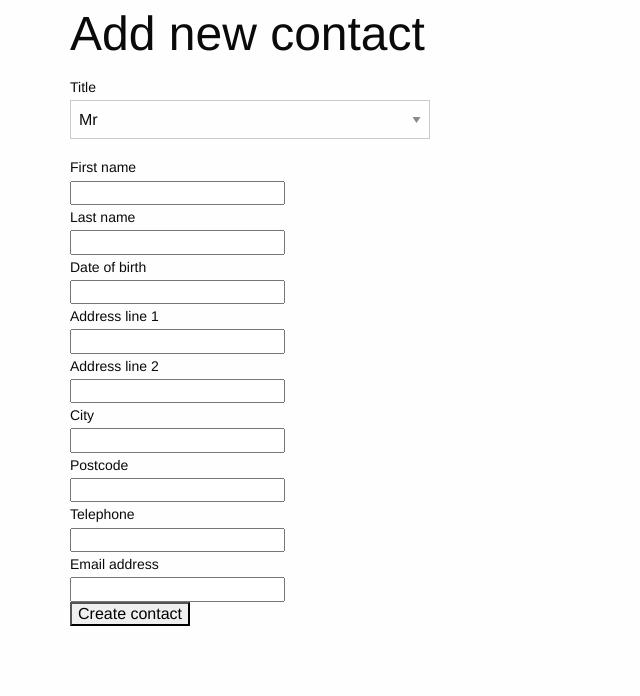
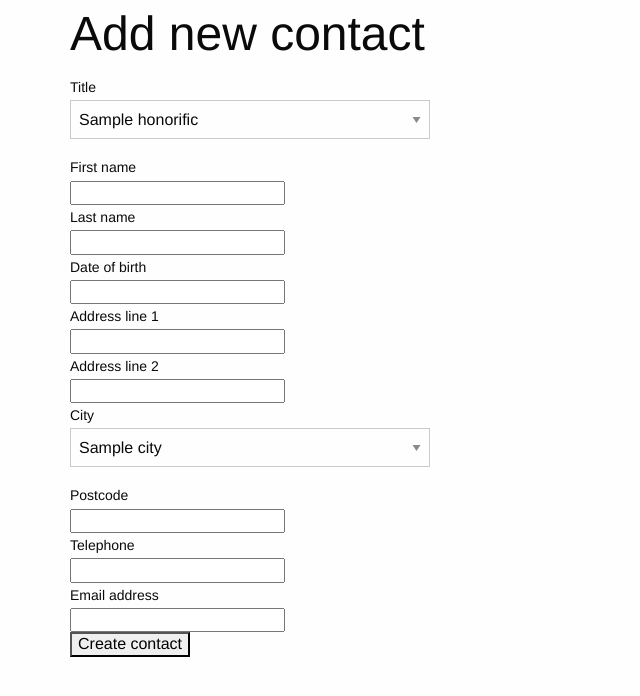
Before and after one commit to TomRosenbloom/codeigniter, a CodeIgniter app: page /database/index.php/contacts/create in a window 1280 px wide. Shown: the part 24-720 px from the top of the page, without its empty margins (0-640 px from the left). Run offline with CodeIgniter, Linux system fonts and the light colour scheme; tables that the repository leaves empty or names only in its code hold one stand-in row (values such as "Sample post"); some libraries are stand-ins or nearby versions.

Commit message:
data driven dropdowns for honorific & city

```diff
--- a/application/config/routes.php
+++ b/application/config/routes.php
@@ -1,58 +1,11 @@
 <?php
 defined('BASEPATH') OR exit('No direct script access allowed');
 
-/*
-| -------------------------------------------------------------------------
-| URI ROUTING
-| -------------------------------------------------------------------------
-| This file lets you re-map URI requests to specific controller functions.
-|
-| Typically there is a one-to-one relationship between a URL string
-| and its corresponding controller class/method. The segments in a
-| URL normally follow this pattern:
-|
-|	example.com/class/method/id/
-|
-| In some instances, however, you may want to remap this relationship
-| so that a different class/function is called than the one
-| corresponding to the URL.
-|
-| Please see the user guide for complete details:
-|
-|	https://codeigniter.com/user_guide/general/routing.html
-|
-| -------------------------------------------------------------------------
-| RESERVED ROUTES
-| -------------------------------------------------------------------------
-|
-| There are three reserved routes:
-|
-|	$route['default_controller'] = 'welcome';
-|
-| This route indicates which controller class should be loaded if the
-| URI contains no data. In the above example, the "welcome" class
-| would be loaded.
-|
-|	$route['404_override'] = 'errors/page_missing';
-|
-| This route will tell the Router which controller/method to use if those
-| provided in the URL cannot be matched to a valid route.
-|
-|	$route['translate_uri_dashes'] = FALSE;
-|
-| This is not exactly a route, but allows you to automatically route
-| controller and method names that contain dashes. '-' isn't a valid
-| class or method name character, so it requires translation.
-| When you set this option to TRUE, it will replace ALL dashes in the
-| controller and method URI segments.
-|
-| Examples:	my-controller/index	-> my_controller/index
-|		my-controller/my-method	-> my_controller/my_method
-*/
 $route['default_controller'] = 'contacts';
-$route['404_override'] = '';
-$route['translate_uri_dashes'] = FALSE;
 
 $route['create'] = 'contacts/create';
 $route['contact/(:any)'] = 'contacts/show/$1';
 $route['contacts'] = 'contacts/index';
+
+$route['404_override'] = '';
+$route['translate_uri_dashes'] = FALSE;
--- a/application/controllers/Contacts.php
+++ b/application/controllers/Contacts.php
@@ -6,6 +6,8 @@ class Contacts extends CI_Controller {
     {
         parent::__construct();
         $this->load->model('contact_model');
+        $this->load->model('honorific_model');
+        $this->load->model('city_model');
         $this->load->helper('url_helper');
     }
 
@@ -49,6 +51,8 @@ class Contacts extends CI_Controller {
 
         $data['title'] = 'Contact - create';
         $data['heading'] = 'Add new contact';
+        $data['honorifics'] = $this->honorific_model->get_honorifics();
+        $data['cities'] = $this->city_model->get_cities();
 
         $this->form_validation->set_rules('first_name', 'First name', 'required');
         $this->form_validation->set_rules('last_name', 'Last name', 'required');
--- /dev/null
+++ b/application/models/City_model.php
@@ -0,0 +1,17 @@
+<?php
+defined('BASEPATH') OR exit('No direct script access allowed');
+
+class City_model extends CI_Model
+{
+
+    public function __construct()
+    {
+        //parent::__construct(); // why?
+        $this->load->database();
+    }
+
+    public function get_cities() {
+        $query = $this->db->get('city');
+        return $query->result_array();
+    }
+}
--- a/application/models/Contact_model.php
+++ b/application/models/Contact_model.php
@@ -1,7 +1,8 @@
 <?php
 defined('BASEPATH') OR exit('No direct script access allowed');
 
-class Contact_model extends CI_Model{
+class Contact_model extends CI_Model
+{
 
     public function __construct()
     {
@@ -32,7 +33,7 @@ class Contact_model extends CI_Model{
 
         $data = array(
             'slug' => $slug,
-            'title_id' => $this->input->post('title_id'),
+            'honorific_id' => $this->input->post('honorific_id'),
             'first_name' => $this->input->post('first_name'),
             'last_name' => $this->input->post('last_name'),
             'birth_date' => $this->input->post('birth_date'),
--- /dev/null
+++ b/application/models/Honorific_model.php
@@ -0,0 +1,17 @@
+<?php
+defined('BASEPATH') OR exit('No direct script access allowed');
+
+class Honorific_model extends CI_Model
+{
+
+    public function __construct()
+    {
+        //parent::__construct(); // why?
+        $this->load->database();
+    }
+
+    public function get_honorifics() {
+        $query = $this->db->get('honorific');
+        return $query->result_array();
+    }
+}
--- a/application/views/contacts/create.php
+++ b/application/views/contacts/create.php
@@ -9,9 +9,10 @@
 <div class="grid-x grid-padding-x">
     <div class="cell small-4">
         <label for="title">Title</label>
-        <select class="" name="title_id">
-            <option value="1">Mr</option>
-            <option value="2">Ms</option>
+        <select class="" name="honorific_id">
+            <?php foreach($honorifics as $honorific): ?>
+                <option value="<?= $honorific['id'] ?>"><?= $honorific['name'] ?></option>
+            <?php endforeach ?>
         </select>
     </div>
 
@@ -40,9 +41,13 @@
         <input type="input" name="addr_2" />
     </div>
 
-    <div class="cell">
+    <div class="cell small-4">
         <label for="city_id">City</label>
-        <input type="input" name="city_id" />
+        <select class="" name="city_id">
+            <?php foreach($cities as $city): ?>
+                <option value="<?= $city['id'] ?>"><?= $city['name'] ?></option>
+            <?php endforeach ?>
+        </select>
     </div>
 
     <div class="cell">
--- a/application/views/templates/header.php
+++ b/application/views/templates/header.php
@@ -2,8 +2,8 @@
 <html lang="en" dir="ltr">
     <head>
         <meta charset="utf-8">
-        <title><?php echo $title; ?></title>
-        <link rel="stylesheet" type="text/css" href="<?php echo base_url();?>zurb/css/foundation.min.css">
+        <title><?= $title; ?></title>
+        <link rel="stylesheet" type="text/css" href="<?= base_url() ?>zurb/css/foundation.min.css">
     </head>
     <body>
         <div class="grid-container">
@@ -17,6 +17,6 @@
             <main>
                 <div class="grid-x grid-padding-x">
                   <div class="large-12 cell">
-                    <h1><?php echo $heading; ?></h1>
+                    <h1><?= $heading; ?></h1>
                   </div>
                 </div>
```
Also changed, not shown: .htaccess.
